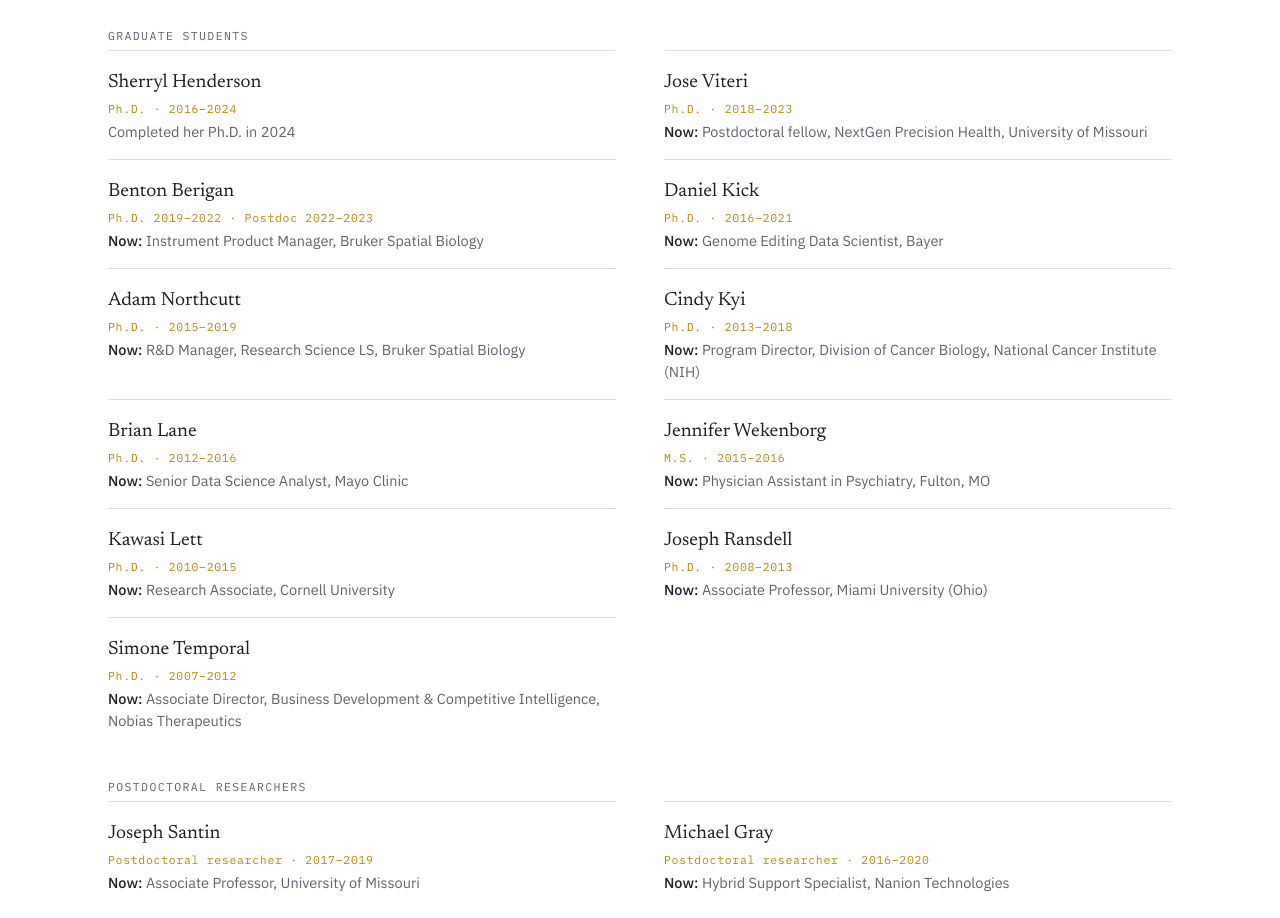
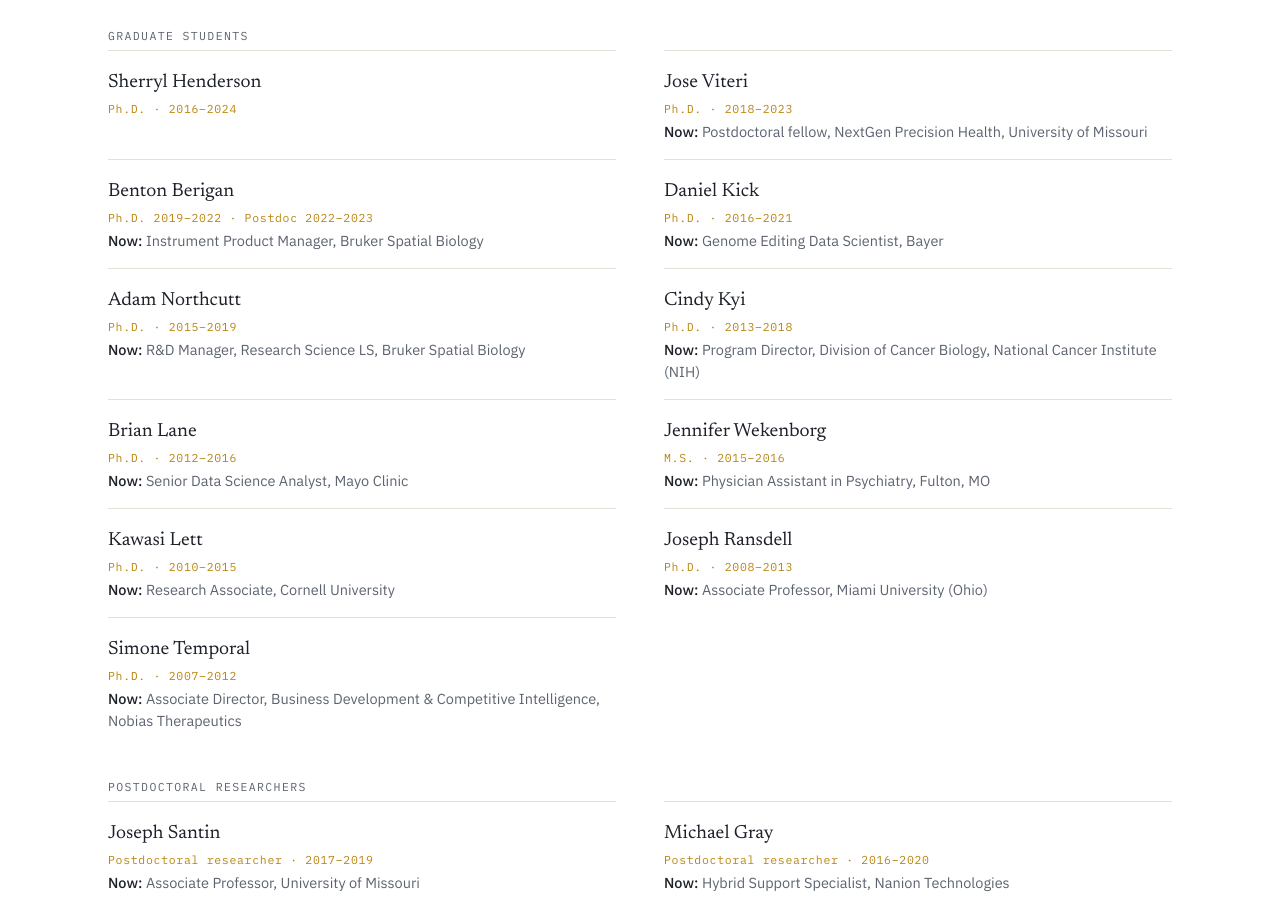
Before and after one commit to SuperCrabMan/schulz-lab, a plain HTML site: page index.html in a window 1280 px wide. Shown: the part 3951-4869 px from the top of the page. Drawn offline with Linux system fonts and the light colour scheme.

Commit message:
Update and rename index (2).html to index.html

```diff
--- a/index (2).html
+++ b/index.html
@@ -493,7 +493,7 @@
 
         <p class="alumni-group">Graduate students</p>
         <div class="alumni-list">
-          <div class="alum"><span class="alum-name">Sherryl Henderson</span><span class="alum-meta">Ph.D. · 2016–2024</span><span class="alum-now done">Completed her Ph.D. in 2024</span></div>
+          <div class="alum"><span class="alum-name">Sherryl Henderson</span><span class="alum-meta">Ph.D. · 2016–2024</span><span class="alum-now done"></span></div>
           <div class="alum"><span class="alum-name">Jose Viteri</span><span class="alum-meta">Ph.D. · 2018–2023</span><span class="alum-now">Postdoctoral fellow, NextGen Precision Health, University of Missouri</span></div>
           <div class="alum"><span class="alum-name">Benton Berigan</span><span class="alum-meta">Ph.D. 2019–2022 · Postdoc 2022–2023</span><span class="alum-now">Instrument Product Manager, Bruker Spatial Biology</span></div>
           <div class="alum"><span class="alum-name">Daniel Kick</span><span class="alum-meta">Ph.D. · 2016–2021</span><span class="alum-now">Genome Editing Data Scientist, Bayer</span></div>
```
